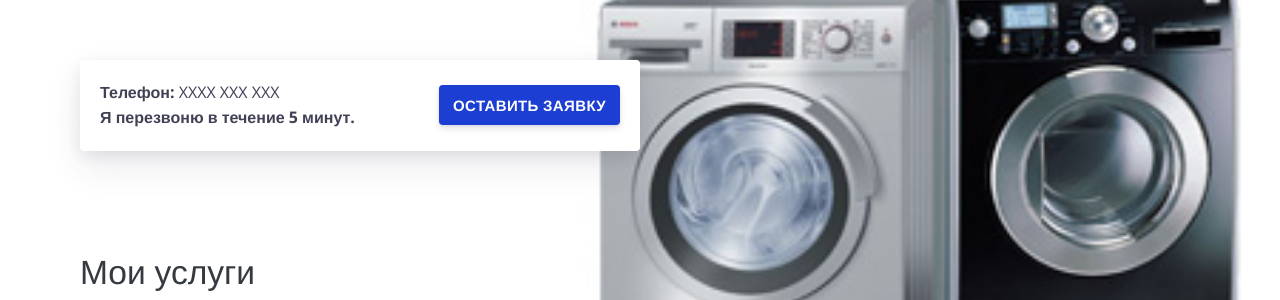
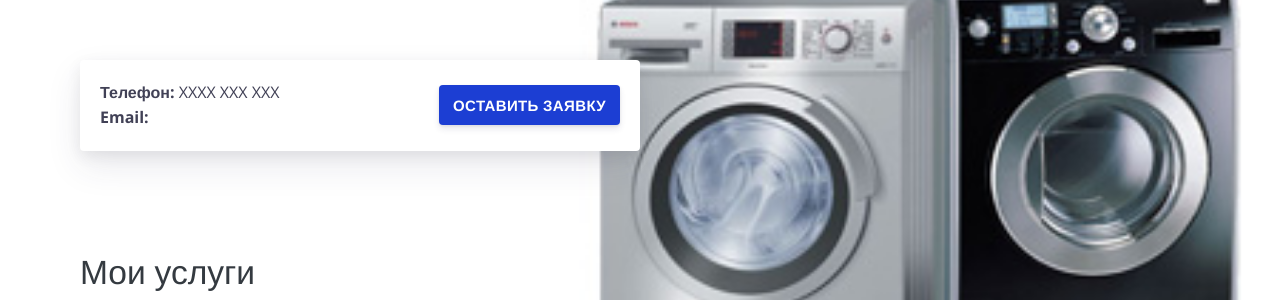
Before and after one commit to fedorsma/fedorsma.github.io, a Jekyll site: the page built from index.html, in a window 1280 px wide. Shown: the part 414-714 px from the top of the page. Built offline with Jekyll 4.4.1, drawn with Linux system fonts in a browser that asks for light colours.

Commit message:
Update index.html

```diff
--- a/index.html
+++ b/index.html
@@ -15,7 +15,7 @@ bodyClass: page-home
   <div class="call">
     <div class="call-box-top">
       <div class="call-phone"><strong>Телефон: </strong> {{ site.data.contact.phone }} </div>
-      <div class="call-email"><strong>Я перезвоню в течение 5 минут.</strong>
+      <div class="call-email"><strong>Email: </strong>
         <a href="mailto:{{ site.data.contact.email }}">
           {{ site.data.contact.email }}
         </a>
```
